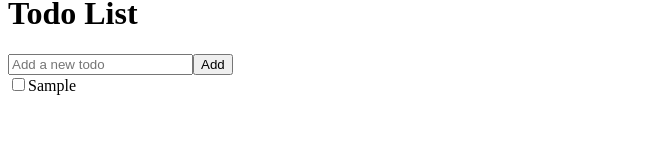
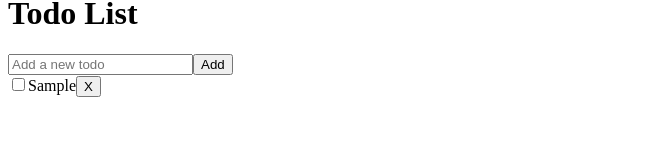
Before and after one commit to kwbonte/kwb-todo-list-app, an Angular app: page / in a window 1280 px wide. Both pictures are taken after typing "Sample" into the empty fields and a click on the button "Add". Shown: the part 133-299 px from the top of the page, without its empty margins (0-653 px from the left). Built offline with nearby package versions, Linux system fonts and the light colour scheme.

Commit message:
Adding in a delete function to the right of the text of the todo list item and implementing the delete functionality in a synchronous manner

```diff
--- a/src/app/todo-list-item/todo-list-item.component.html
+++ b/src/app/todo-list-item/todo-list-item.component.html
@@ -1,4 +1,5 @@
 <div class="todo-list-item">
   <input type="checkbox" [checked]="todo?.completed" (change)="onChecked()" />
   <span [class.completed]="todo?.completed">{{ todo?.text }}</span>
+  <button (click)="onDelete()">X</button>
 </div>
--- a/src/app/todo-list-item/todo-list-item.component.ts
+++ b/src/app/todo-list-item/todo-list-item.component.ts
@@ -11,9 +11,17 @@ import { Component, EventEmitter, Input, Output } from '@angular/core';
 export class TodoListItemComponent {
   @Input() todo: any;
   @Output() markComplete = new EventEmitter<void>();
+  @Output() deleteItem = new EventEmitter<void>();
+
+  onMarkComplete() {
+    this.markComplete.emit();
+  }
 
   onChecked() {
-    console.log('hey this works');
     this.markComplete.emit();
   }
+
+  onDelete() {
+    this.deleteItem.emit();
+  }
 }
--- a/src/app/todo-list/todo-list.component.html
+++ b/src/app/todo-list/todo-list.component.html
@@ -14,6 +14,7 @@
     <app-todo-list-item
       [todo]="todo"
       (markComplete)="markComplete(i)"
+      (deleteItem)="deleteItem(i)"
     ></app-todo-list-item>
   </div>
 </div>
--- a/src/app/todo-list/todo-list.component.ts
+++ b/src/app/todo-list/todo-list.component.ts
@@ -31,4 +31,9 @@ export class TodoListComponent {
   markComplete(index: number) {
     this.todoService.markComplete(index);
   }
+
+  deleteItem(index: number) {
+    this.todoService.deleteItem(index);
+    this.todos = this.todoService.getTodos();
+  }
 }
--- a/src/app/todo.service.ts
+++ b/src/app/todo.service.ts
@@ -26,6 +26,11 @@ export class TodoService {
     this.saveTodos();
   }
 
+  deleteItem(index: number) {
+    this.todos.splice(index, 1);
+    this.saveTodos();
+  }
+
   private saveTodos() {
     localStorage.setItem('todos', JSON.stringify(this.todos));
   }
```
